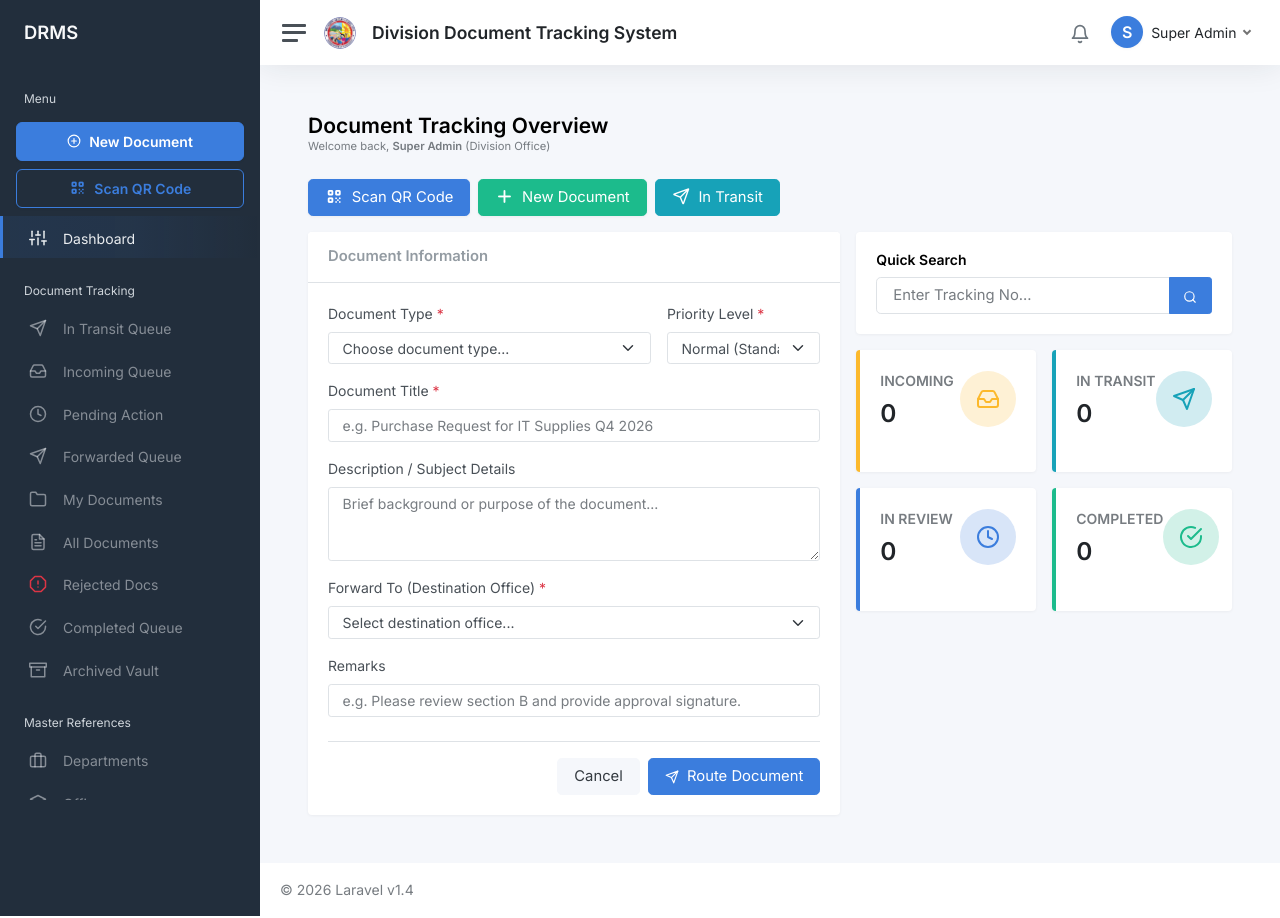
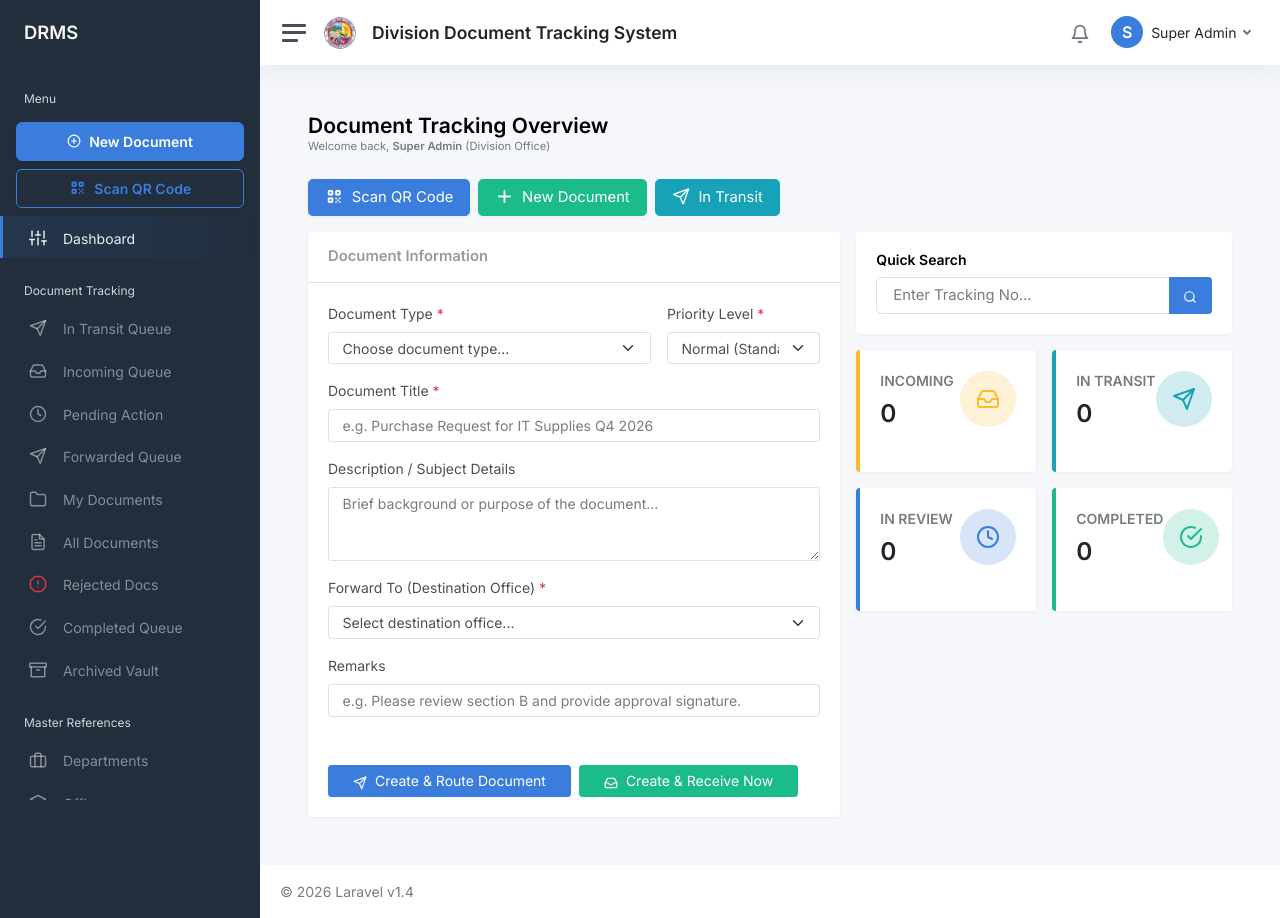
Before and after one commit to kuyagep/dts, a Laravel app: page /dashboard in a window 1280 px wide. Run offline with Laravel 12, Linux system fonts and the light colour scheme; a user stored in the database is signed in; data comes from the database, SQL or seed files in the repository; data that the repository does not hold is empty; parts of the project's set-up code (start-up, migrations or seed data) failed here and were passed over; some libraries are stand-ins or nearby versions.

Commit message:
feat: Add option to create and immediately receive documents with updated action buttons

```diff
--- a/resources/views/dashboard.blade.php
+++ b/resources/views/dashboard.blade.php
@@ -140,12 +140,21 @@
                             </div>
                         </div>
 
-                        <!-- Action Buttons -->
-                        <div class="d-flex justify-content-end gap-2 mt-4 pt-3 border-top">
-                            <a href="{{ route('dashboard') }}" class="btn btn-light btn-lg">Cancel</a>
-                            <button type="submit" class="btn btn-primary btn-lg">
-                                <i class="align-middle me-1" data-feather="send"></i> Route Document
-                            </button>
+                        <div class="d-flex flex-wrap justify-content-between align-items-center gap-2  pt-5">
+
+
+                            <div class="d-flex flex-wrap gap-2">
+                                <!-- Standard Create / Route Button -->
+                                <button type="submit" name="action" value="save" class="btn btn-primary px-4 shadow-sm">
+                                    <i data-feather="send" class="feather-sm me-1"></i> Create & Route Document
+                                </button>
+
+                                <!-- Create & Immediately Receive Button -->
+                                <button type="submit" name="action" value="save_and_receive"
+                                    class="btn btn-success px-4 shadow-sm">
+                                    <i data-feather="inbox" class="feather-sm me-1"></i> Create & Receive Now
+                                </button>
+                            </div>
                         </div>
                     </form>
                 </div>
@@ -243,3 +252,18 @@
         </div>
     </div>
 @endsection
+@push('scripts')
+    <script>
+        document.addEventListener('DOMContentLoaded', function() {
+            const receiveNowBtn = document.querySelector('button[value="save_and_receive"]');
+            const destSelect = document.getElementById('destination_office_id');
+
+            if (receiveNowBtn && destSelect) {
+                receiveNowBtn.addEventListener('click', function() {
+                    // Remove required attribute if user intends to receive it directly at their own desk
+                    destSelect.removeAttribute('required');
+                });
+            }
+        });
+    </script>
+@endpush
```
